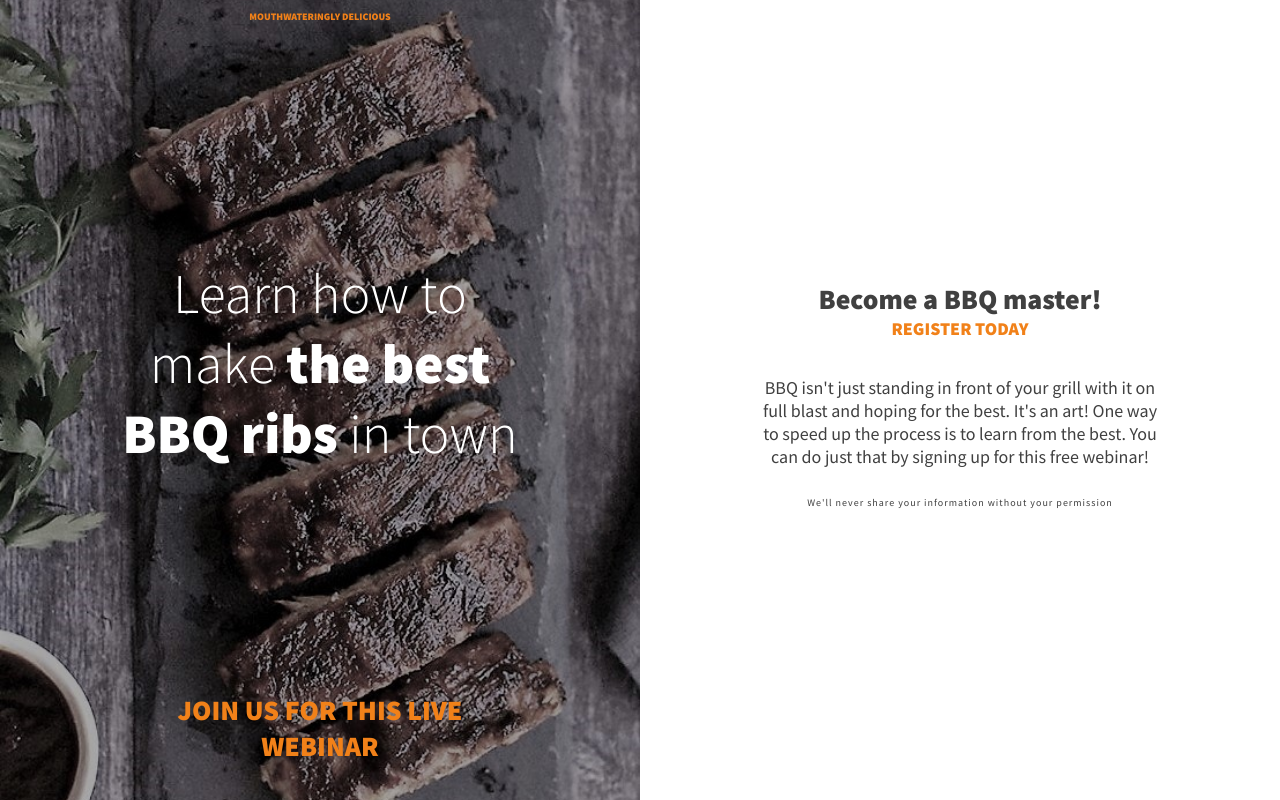
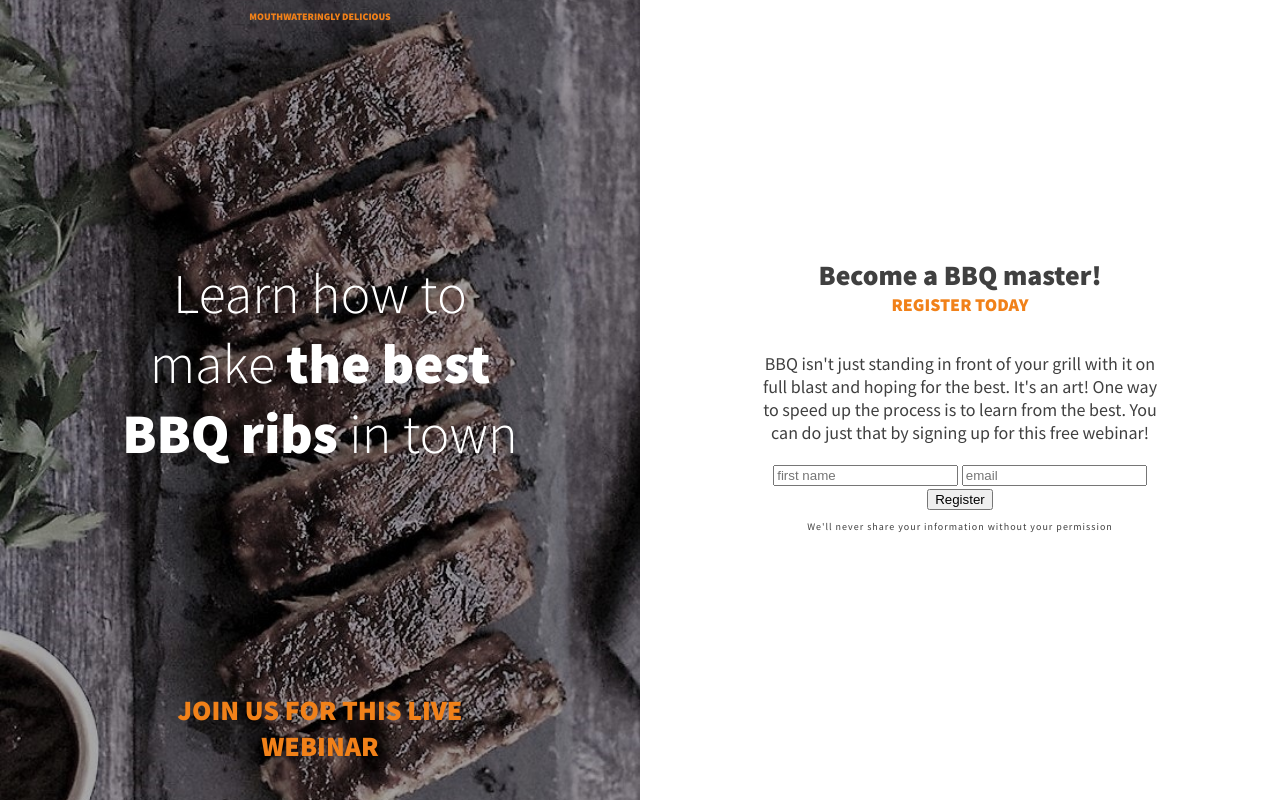
Before and after one commit to sachinm78/bbq-app, a plain HTML site: page index.html in a window 1280 px wide. Drawn offline with Linux system fonts and the light colour scheme.

Commit message:
added basic form

```diff
--- a/index.html
+++ b/index.html
@@ -16,7 +16,13 @@
             <h2>Become a BBQ master! </h2>
             <p>Register Today</p>
             <p>BBQ isn't just standing in front of your grill with it on full blast and hoping for the best. It's an art! One way to speed up the process is to learn from the best. You can do just that by signing up for this free webinar!</p>
-            <!-- form will go here -->
+
+            <form action="#" method="POST">
+                <input type="text" required placeholder="first name">
+                <input type="email" required  placeholder="email">
+                <button class="btn btn-primary" type="submit">Register</button>
+            </form>
+
             <p class="fine-print">We'll never share your information without your permission</p>
         </div>
     </body>
```
